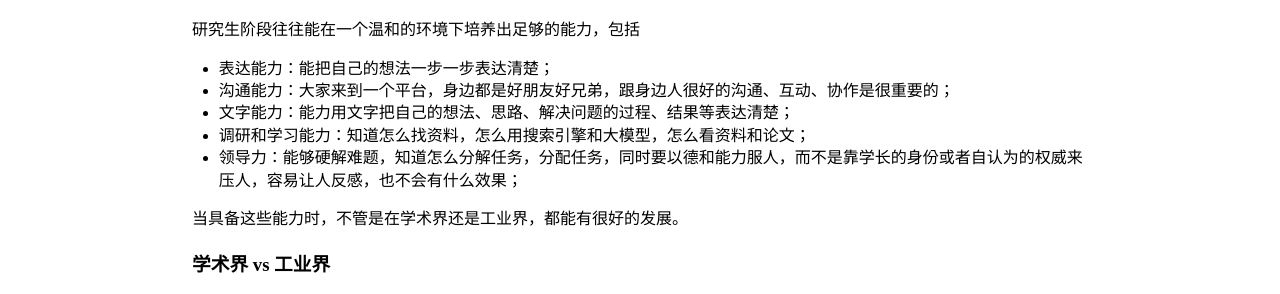
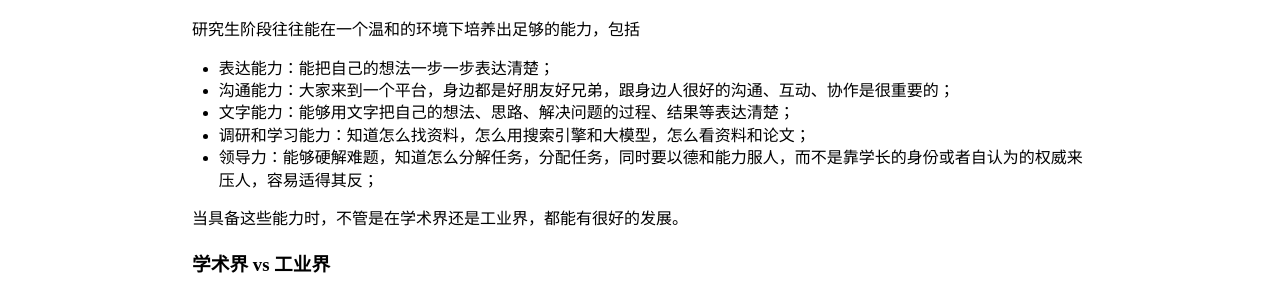
Before and after one commit to yang-guangliang/yang-guangliang.github.io, a Jekyll site: the page built from _posts/2025-9-18-为什么走科研这条路.md, in a window 1280 px wide. Shown: the part 877-1171 px from the top of the page. Built offline with Jekyll 4.4.1, drawn with Linux system fonts in a browser that asks for light colours; our own code applies the rules of GitHub Pages for plain Markdown files.

Commit message:
udpate post

```diff
--- a/_posts/2025-9-18-为什么走科研这条路.md
+++ b/_posts/2025-9-18-为什么走科研这条路.md
@@ -34,9 +34,9 @@
 
 - 表达能力：能把自己的想法一步一步表达清楚；
 - 沟通能力：大家来到一个平台，身边都是好朋友好兄弟，跟身边人很好的沟通、互动、协作是很重要的；
-- 文字能力：能力用文字把自己的想法、思路、解决问题的过程、结果等表达清楚；
+- 文字能力：能够用文字把自己的想法、思路、解决问题的过程、结果等表达清楚；
 - 调研和学习能力：知道怎么找资料，怎么用搜索引擎和大模型，怎么看资料和论文；
-- 领导力：能够硬解难题，知道怎么分解任务，分配任务，同时要以德和能力服人，而不是靠学长的身份或者自认为的权威来压人，容易让人反感，也不会有什么效果；
+- 领导力：能够硬解难题，知道怎么分解任务，分配任务，同时要以德和能力服人，而不是靠学长的身份或者自认为的权威来压人，容易适得其反；
 
 当具备这些能力时，不管是在学术界还是工业界，都能有很好的发展。
 
```
